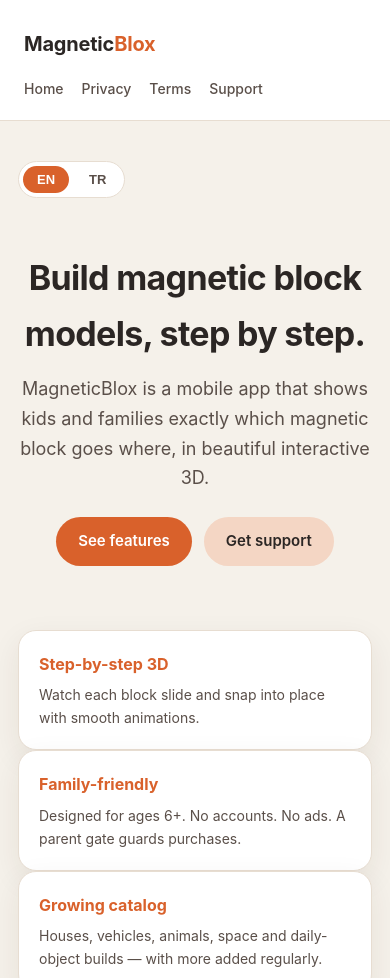
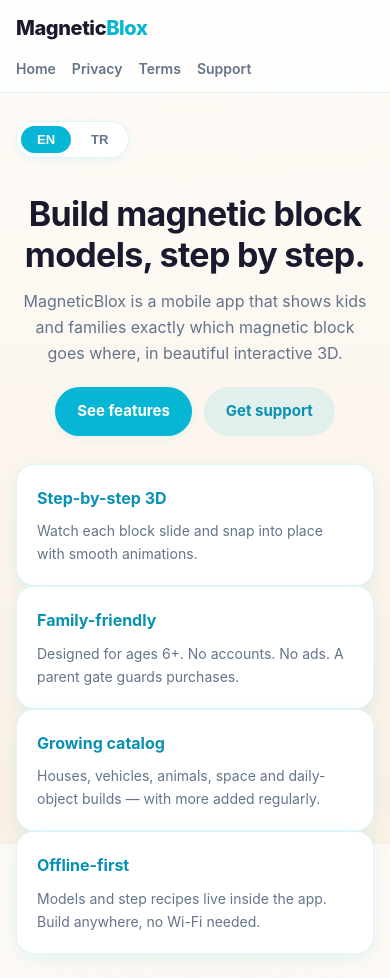
Before and after one commit to town76labs/magneticblox-legal, a plain HTML site: page index.html in a window 390 px wide. Shown: the top 978 px of the page. Drawn offline with Linux system fonts and the light colour scheme.

Commit message:
Match app brand palette (teal) and unify vertical spacing rhythm

```diff
--- a/assets/styles.css
+++ b/assets/styles.css
@@ -1,13 +1,39 @@
+/* MagneticBlox marketing & legal site
+   Palette matches the app: teal primary, warm cream background, deep navy text. */
+
 :root {
-  --bg: #f5f1ea;
-  --surface: #ffffff;
-  --ink: #2b2624;
-  --ink-soft: #5a4f49;
-  --accent: #d9612b;
-  --accent-soft: #f4d6c4;
-  --border: #e7ddd1;
+  /* Brand */
+  --primary: #06B6D4;
+  --primary-dark: #0891B2;
+  --primary-soft: rgba(6, 182, 212, 0.10);
+  --primary-soft-strong: rgba(6, 182, 212, 0.16);
+
+  /* Surface & text */
+  --bg-start: #FEFCF9;
+  --bg-mid: #FDF6ED;
+  --bg-end: #FAF0E4;
+  --surface: #FFFFFF;
+  --ink: #1A1A2E;
+  --ink-body: #334155;
+  --ink-soft: #64748B;
+  --ink-muted: #94A3B8;
+  --border: rgba(6, 182, 212, 0.12);
+
+  /* Shape */
   --radius: 18px;
-  --shadow: 0 10px 30px rgba(60, 35, 20, 0.08);
+  --radius-lg: 22px;
+  --radius-pill: 999px;
+  --shadow: 0 6px 18px rgba(6, 182, 212, 0.10);
+  --shadow-sm: 0 2px 8px rgba(6, 182, 212, 0.08);
+
+  /* Spacing (8px base) */
+  --s-1: 8px;
+  --s-2: 12px;
+  --s-3: 16px;
+  --s-4: 24px;
+  --s-5: 32px;
+  --s-6: 48px;
+
   --max-width: 760px;
 }
 
@@ -16,20 +42,31 @@
 html, body {
   margin: 0;
   padding: 0;
-  background: var(--bg);
+  background:
+    radial-gradient(1200px 600px at 50% -200px, var(--bg-mid), transparent 70%),
+    linear-gradient(180deg, var(--bg-start) 0%, var(--bg-end) 100%);
+  background-attachment: fixed;
   color: var(--ink);
   font-family: -apple-system, BlinkMacSystemFont, "Inter", "Segoe UI", Roboto, "Helvetica Neue", sans-serif;
   line-height: 1.65;
   -webkit-font-smoothing: antialiased;
+  min-height: 100vh;
 }
 
-a { color: var(--accent); text-decoration: none; }
+a { color: var(--primary-dark); text-decoration: none; }
 a:hover { text-decoration: underline; }
 
+/* ── Header ───────────────────────────────────────────────────────────── */
+
 header.site-header {
-  padding: 28px 24px 20px;
+  padding: var(--s-3) var(--s-4);
+  background: rgba(255, 255, 255, 0.82);
+  backdrop-filter: saturate(160%) blur(10px);
+  -webkit-backdrop-filter: saturate(160%) blur(10px);
   border-bottom: 1px solid var(--border);
-  background: var(--surface);
+  position: sticky;
+  top: 0;
+  z-index: 10;
 }
 
 .site-header__inner {
@@ -39,152 +76,225 @@ header.site-header {
   justify-content: space-between;
   align-items: center;
   flex-wrap: wrap;
-  gap: 16px;
+  gap: var(--s-2);
 }
 
 .brand {
-  font-weight: 700;
+  font-weight: 800;
   font-size: 20px;
-  letter-spacing: -0.01em;
+  letter-spacing: -0.02em;
   color: var(--ink);
 }
 
-.brand span { color: var(--accent); }
+.brand span { color: var(--primary); }
+.brand a { color: inherit; text-decoration: none; }
+.brand a:hover { text-decoration: none; }
 
 nav.site-nav {
   display: flex;
-  gap: 18px;
+  gap: var(--s-3);
   flex-wrap: wrap;
 }
 
 nav.site-nav a {
   color: var(--ink-soft);
-  font-weight: 500;
+  font-weight: 600;
   font-size: 14px;
 }
+
+nav.site-nav a:hover {
+  color: var(--primary-dark);
+  text-decoration: none;
+}
+
+/* ── Layout ───────────────────────────────────────────────────────────── */
 
 main {
   max-width: var(--max-width);
   margin: 0 auto;
-  padding: 48px 24px 80px;
+  padding: var(--s-6) var(--s-4);
 }
 
-h1 {
-  font-size: 34px;
-  letter-spacing: -0.02em;
-  margin: 0 0 8px;
-}
-
-.subtitle {
-  color: var(--ink-soft);
-  font-size: 16px;
-  margin: 0 0 8px;
-}
-
-.meta {
-  color: var(--ink-soft);
-  font-size: 13px;
-  margin: 0 0 28px;
-}
+/* ── Language switch ──────────────────────────────────────────────────── */
 
 .lang-switch {
   display: inline-flex;
-  gap: 6px;
+  gap: 4px;
   background: var(--surface);
   padding: 4px;
-  border-radius: 999px;
+  border-radius: var(--radius-pill);
   border: 1px solid var(--border);
-  margin: 8px 0 28px;
+  box-shadow: var(--shadow-sm);
+  margin-bottom: var(--s-4);
 }
 
 .lang-switch button {
   appearance: none;
   border: 0;
   background: transparent;
-  padding: 6px 14px;
-  border-radius: 999px;
+  padding: 6px 16px;
+  border-radius: var(--radius-pill);
   cursor: pointer;
   font-size: 13px;
-  font-weight: 600;
+  font-weight: 700;
   color: var(--ink-soft);
+  transition: background 120ms ease, color 120ms ease;
 }
 
+.lang-switch button:hover { color: var(--primary-dark); }
+
 .lang-switch button.active {
-  background: var(--accent);
-  color: #fff;
+  background: var(--primary);
+  color: var(--surface);
 }
-
-section.legal-section {
-  background: var(--surface);
-  border: 1px solid var(--border);
-  border-radius: var(--radius);
-  padding: 24px 26px;
-  margin: 0 0 16px;
-  box-shadow: var(--shadow);
-}
-
-section.legal-section h2 {
-  font-size: 18px;
-  margin: 0 0 12px;
-  color: var(--ink);
-}
-
-section.legal-section p {
-  margin: 0 0 12px;
-  color: var(--ink);
-}
-
-section.legal-section p:last-child { margin-bottom: 0; }
 
 .lang-block { display: none; }
 .lang-block.active { display: block; }
 
-footer {
-  border-top: 1px solid var(--border);
-  padding: 24px;
-  text-align: center;
-  color: var(--ink-soft);
-  font-size: 13px;
-  background: var(--surface);
+/* ── Headings ─────────────────────────────────────────────────────────── */
+
+h1 {
+  font-size: 34px;
+  line-height: 1.2;
+  letter-spacing: -0.02em;
+  margin: 0 0 var(--s-1);
+  color: var(--ink);
 }
 
-/* Landing page */
+.page-head {
+  margin: 0 0 var(--s-4);
+}
+
+.page-head > * { margin: 0; }
+.page-head h1 { margin-bottom: var(--s-1); }
+.page-head .subtitle { margin-bottom: var(--s-1); }
+.page-head .subtitle:last-child { margin-bottom: 0; }
+
+.subtitle {
+  color: var(--ink-soft);
+  font-size: 16px;
+}
+
+.meta {
+  color: var(--ink-muted);
+  font-size: 13px;
+}
+
+/* ── Cards (legal sections, support cards) ────────────────────────────── */
+
+section.legal-section,
+section.support-card {
+  background: var(--surface);
+  border: 1px solid var(--border);
+  border-radius: var(--radius);
+  padding: var(--s-4);
+  margin: 0 0 var(--s-3);
+  box-shadow: var(--shadow);
+}
+
+section.legal-section:last-child,
+section.support-card:last-child {
+  margin-bottom: 0;
+}
+
+section.legal-section h2,
+section.support-card h2 {
+  font-size: 17px;
+  font-weight: 700;
+  margin: 0 0 var(--s-2);
+  color: var(--ink);
+  letter-spacing: -0.01em;
+}
+
+section.legal-section p,
+section.support-card p {
+  margin: 0 0 var(--s-2);
+  color: var(--ink-body);
+}
+
+section.legal-section p:last-child,
+section.support-card p:last-child {
+  margin-bottom: 0;
+}
+
+.contact-email {
+  display: inline-block;
+  margin-top: var(--s-1);
+  font-weight: 700;
+  color: var(--primary-dark);
+}
+
+/* ── Landing hero ─────────────────────────────────────────────────────── */
+
 .hero {
   text-align: center;
-  padding: 24px 0 8px;
+  padding: var(--s-3) 0 0;
 }
 
 .hero h1 {
   font-size: 44px;
-  margin-bottom: 12px;
+  margin: 0 0 var(--s-2);
 }
 
 .hero p {
   font-size: 18px;
   color: var(--ink-soft);
   max-width: 540px;
-  margin: 0 auto 20px;
+  margin: 0 auto var(--s-4);
 }
+
+.cta-row {
+  display: flex;
+  gap: var(--s-2);
+  justify-content: center;
+  flex-wrap: wrap;
+}
+
+.cta {
+  display: inline-flex;
+  align-items: center;
+  background: var(--primary);
+  color: var(--surface);
+  padding: 12px 22px;
+  border-radius: var(--radius-pill);
+  font-weight: 700;
+  font-size: 15px;
+  box-shadow: var(--shadow-sm);
+  transition: background 120ms ease, transform 120ms ease;
+}
+
+.cta:hover { background: var(--primary-dark); text-decoration: none; transform: translateY(-1px); }
+
+.cta.secondary {
+  background: var(--primary-soft);
+  color: var(--primary-dark);
+  box-shadow: none;
+}
+
+.cta.secondary:hover { background: var(--primary-soft-strong); }
+
+/* ── Feature grid ─────────────────────────────────────────────────────── */
 
 .feature-grid {
   display: grid;
   grid-template-columns: repeat(auto-fit, minmax(220px, 1fr));
-  gap: 14px;
-  margin: 32px 0;
+  gap: var(--s-3);
+  margin: var(--s-5) 0 0;
 }
 
 .feature {
   background: var(--surface);
   border: 1px solid var(--border);
   border-radius: var(--radius);
-  padding: 20px;
+  padding: var(--s-4);
   box-shadow: var(--shadow);
 }
 
 .feature h3 {
   font-size: 16px;
-  margin: 0 0 6px;
-  color: var(--accent);
+  font-weight: 700;
+  margin: 0 0 var(--s-1);
+  color: var(--primary-dark);
 }
 
 .feature p {
@@ -193,48 +303,39 @@ footer {
   font-size: 14px;
 }
 
-.cta-row {
-  display: flex;
-  gap: 12px;
-  justify-content: center;
-  flex-wrap: wrap;
-  margin: 24px 0;
+/* ── Footer ───────────────────────────────────────────────────────────── */
+
+footer {
+  border-top: 1px solid var(--border);
+  padding: var(--s-4);
+  text-align: center;
+  color: var(--ink-muted);
+  font-size: 13px;
+  background: rgba(255, 255, 255, 0.6);
+  margin-top: var(--s-6);
 }
 
-.cta {
-  background: var(--accent);
-  color: #fff;
-  padding: 12px 22px;
-  border-radius: 999px;
-  font-weight: 600;
-  font-size: 15px;
-}
+footer a { color: var(--primary-dark); }
 
-.cta.secondary {
-  background: var(--accent-soft);
-  color: var(--ink);
-}
-
-.support-card {
-  background: var(--surface);
-  border: 1px solid var(--border);
-  border-radius: var(--radius);
-  padding: 24px 26px;
-  margin: 0 0 16px;
-  box-shadow: var(--shadow);
-}
-
-.support-card h2 { margin: 0 0 8px; font-size: 18px; }
-.support-card p { margin: 0 0 8px; color: var(--ink); }
-.contact-email {
-  display: inline-block;
-  margin-top: 8px;
-  font-weight: 600;
-}
+/* ── Responsive ───────────────────────────────────────────────────────── */
 
 @media (max-width: 560px) {
+  :root {
+    --s-4: 20px;
+    --s-5: 28px;
+    --s-6: 36px;
+  }
+
   h1 { font-size: 28px; }
   .hero h1 { font-size: 34px; }
-  main { padding: 32px 18px 64px; }
-  section.legal-section { padding: 20px; }
+  .hero p { font-size: 16px; }
+
+  main { padding: var(--s-5) var(--s-3); }
+  header.site-header { padding: var(--s-2) var(--s-3); }
+
+  section.legal-section,
+  section.support-card,
+  .feature {
+    padding: 20px;
+  }
 }
--- a/index.html
+++ b/index.html
@@ -26,7 +26,7 @@
       <button type="button" data-lang="tr">TR</button>
     </div>
 
-    <section class="hero lang-block" data-lang="en">
+    <section class="hero lang-block active" data-lang="en">
       <h1>Build magnetic block models, step by step.</h1>
       <p>MagneticBlox is a mobile app that shows kids and families exactly which magnetic block goes where, in beautiful interactive 3D.</p>
       <div class="cta-row">
@@ -44,7 +44,7 @@
       </div>
     </section>
 
-    <section id="features" class="feature-grid lang-block active" data-lang="en">
+    <section id="features" class="feature-grid lang-block active" data-lang="en" aria-label="Features">
       <div class="feature">
         <h3>Step-by-step 3D</h3>
         <p>Watch each block slide and snap into place with smooth animations.</p>
```
Also changed, not shown: privacy/index.html (+5 -1 lines), support/index.html (+9 -5 lines), terms/index.html (+5 -1 lines).
